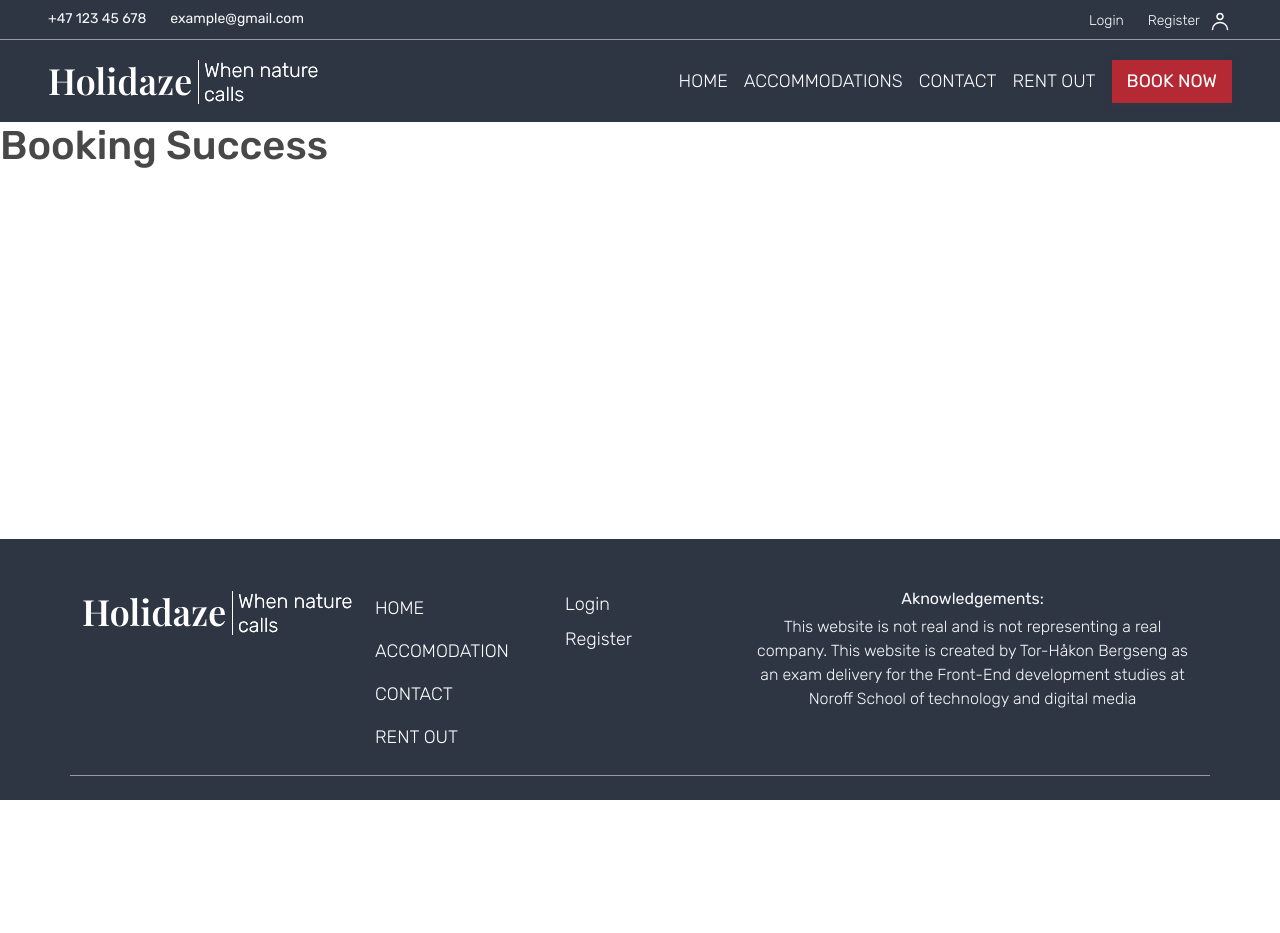
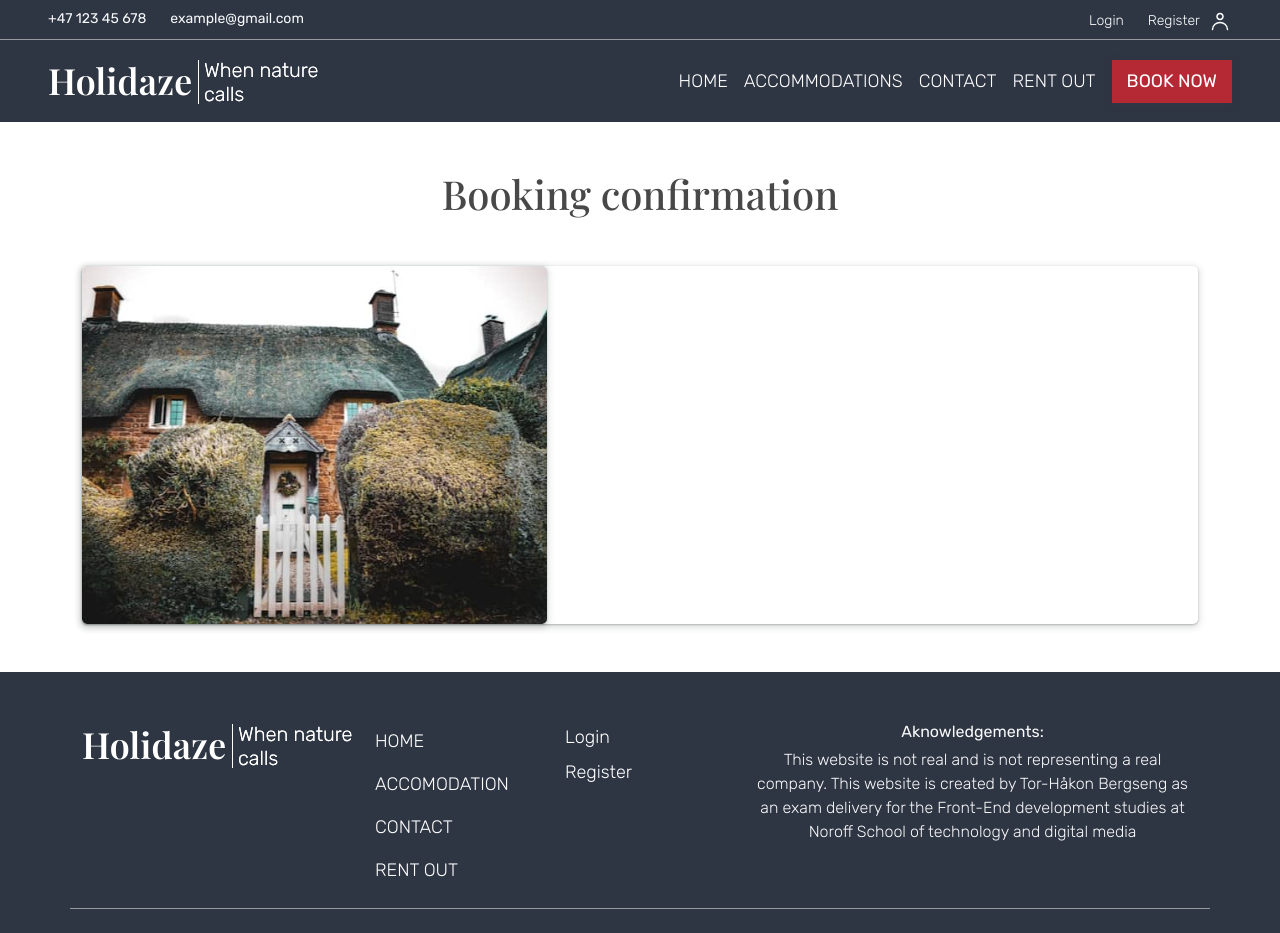
Before and after one commit to teehbee/project-exam-2, a React (Vite) app: page /success in a window 1280 px wide. Before the commit the page ends 800 px from the top, so only its background shows below. Built offline with nearby package versions, Linux system fonts and the light colour scheme; a web font is replaced by a local one.

Commit message:
add image to booking success page

```diff
--- /dev/null
+++ b/src/components/booking/BookingSuccessContent.tsx
@@ -0,0 +1,19 @@
+import { placeHolderImage, placeHolderImageLarge } from "../../assets/placeholderImg";
+
+function BookingSuccessContent() {
+  return (
+    <div className="container py-5 text-center">
+      <h1 className="secondary-font fs-1-5rem-to-2-5rem">Booking confirmation</h1>
+      <div className="form-box-shadow mt-5 row mx-1 mx-md-0">
+        <div className="col-4 col-md-5 px-0">
+          <picture>
+            <source media="(min-width: 992px)" srcSet={placeHolderImageLarge} />
+            <img className="img-fluid form-box-shadow" src={placeHolderImage} aria-label="placeholder" />
+          </picture>
+        </div>
+      </div>
+    </div>
+  );
+}
+
+export default BookingSuccessContent;
--- /dev/null
+++ b/src/components/booking/index.tsx
@@ -0,0 +1,3 @@
+import BookingSuccessContent from "./BookingSuccessContent";
+
+export default BookingSuccessContent;
--- a/src/pages/bookingSuccess.tsx
+++ b/src/pages/bookingSuccess.tsx
@@ -1,12 +1,9 @@
 import { useScrollToTop } from "../components/utils";
+import BookingSuccessContent from "../components/booking";
 
 function BookingSuccess() {
   useScrollToTop();
-  return (
-    <div>
-      <h1>Booking Success</h1>
-    </div>
-  );
+  return <BookingSuccessContent />;
 }
 
 export default BookingSuccess;
```
